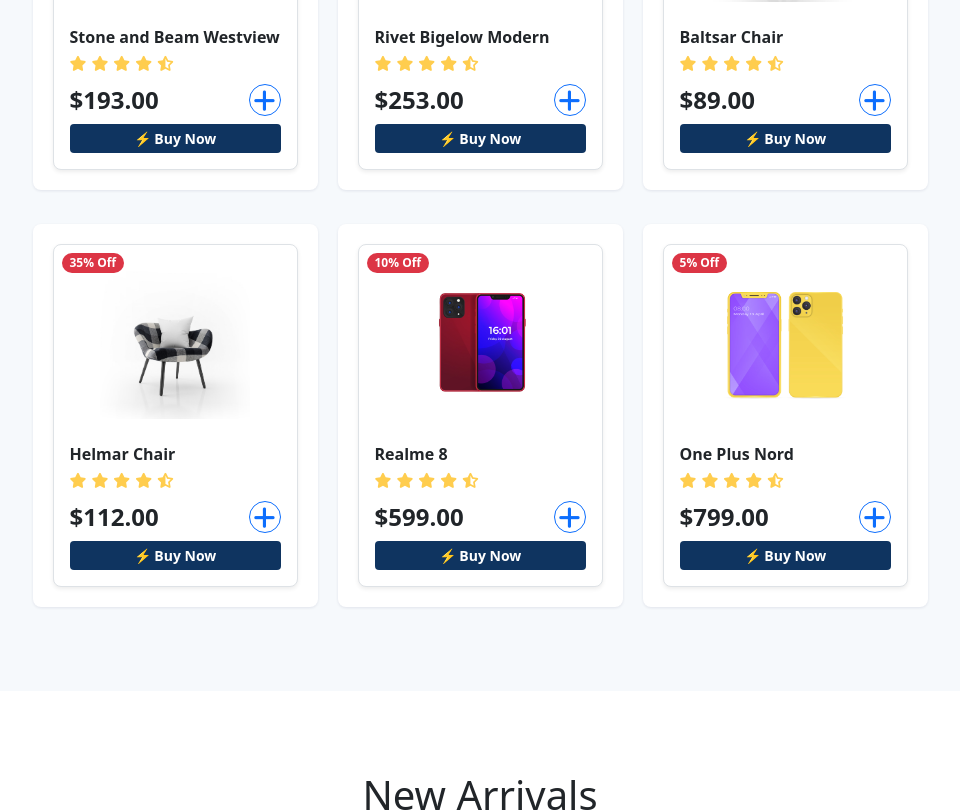
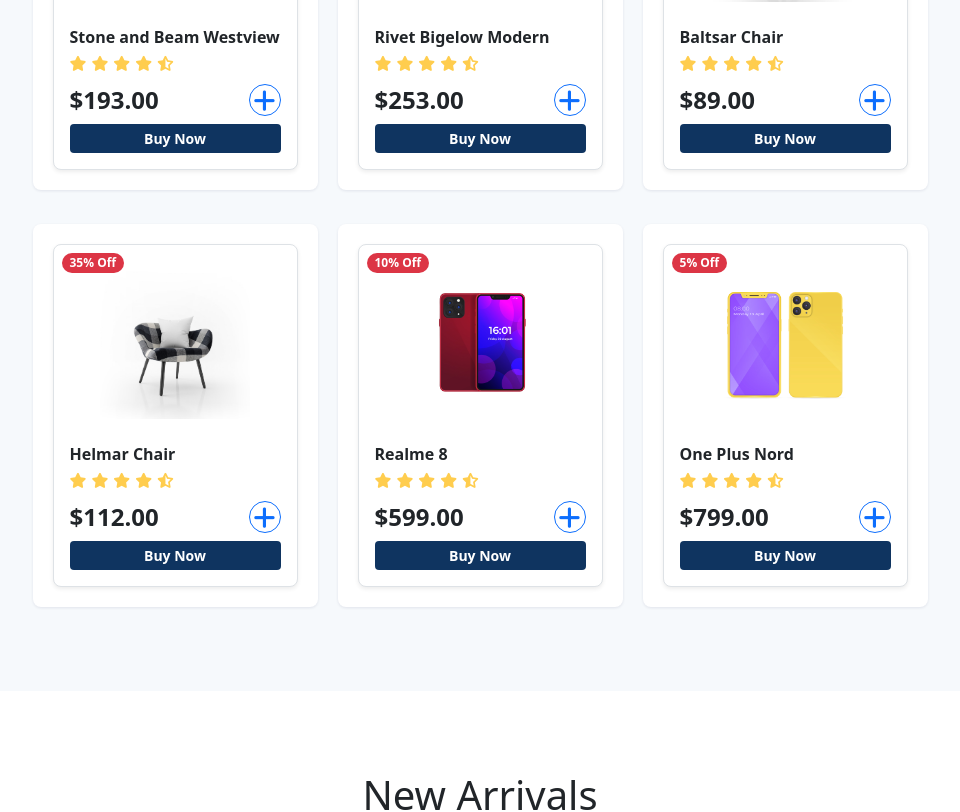
Before and after one commit to Pooja01-bit/Multishoping, a React (Create React App) app: page / in a window 1280 px wide. Shown: the part 1240-2052 px from the top of the page, without its empty margins (160-1120 px from the left). Built offline with nearby package versions, Linux system fonts and the light colour scheme.

Commit message:
Remove symbol from Buy Now buttons

```diff
--- a/src/components/ProductCard/ProductCard.jsx
+++ b/src/components/ProductCard/ProductCard.jsx
@@ -101,7 +101,7 @@
             style={{ backgroundColor: "#0f3460", color: "#fff" }}
             onClick={handleBuyNow}
           >
-            ⚡ Buy Now
+            Buy Now
           </Button>
         </div>
       </div>
--- a/src/pages/Wishlist.jsx
+++ b/src/pages/Wishlist.jsx
@@ -85,7 +85,7 @@
                           style={{ backgroundColor: "#0f3460", border: "none" }}
                           onClick={() => handleBuyNow(item)}
                         >
-                          ⚡ Buy Now
+                          Buy Now
                         </Button>
                       </div>
                     </Card.Body>
```
